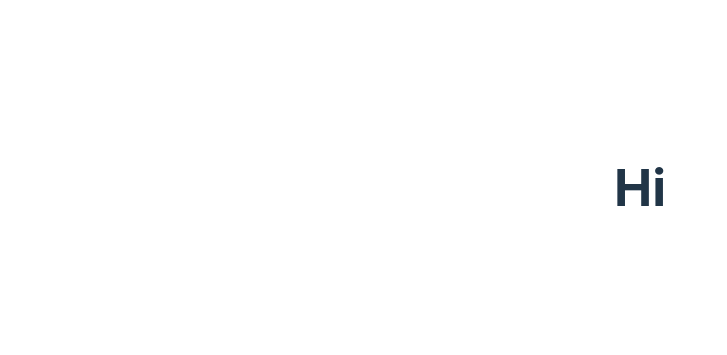
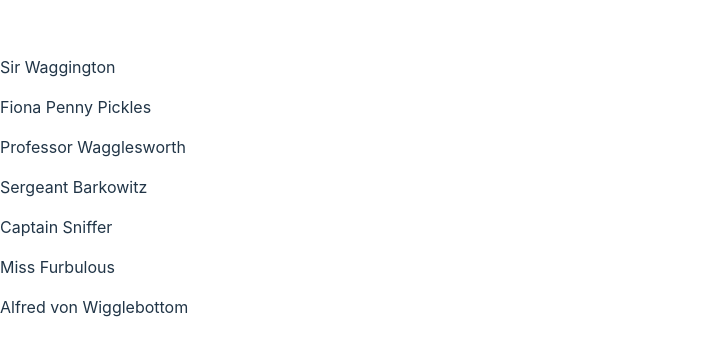
Before and after one commit to Davonne007-TX/Block-24-Workshop-Puppy-Pals-React, a React (Vite) app in the folder puppy-pals/: page / in a window 1280 px wide. Shown: the part 213-568 px from the top of the page, without its empty margins (0-727 px from the left). Built offline with nearby package versions, Linux system fonts and the light colour scheme.

Commit message:
adding puppies

```diff
--- a/puppy-pals/src/App.jsx
+++ b/puppy-pals/src/App.jsx
@@ -1,21 +1,21 @@
-import { useState } from 'react' // you have to invoke this,you have to use it
-import './App.css'
+import { useState } from 'react' // React can intelligently reflect the updated data. To use this feature of a React component, you need to use the useState hook.
 import {puppyList} from './data.js' //adds /imports puppyList array from data.js
 
 function App() {
   const [puppies, setPuppies] = useState(puppyList);
-  console.log([puppies]);
+  console.log("PuppyList:", puppyList);
 
   return (
     <>
-      <div>
-        <h1>Hi</h1>
-
-
-      </div>
-
+      <div className="App">
+        {
+          puppies.map((puppy) => {
+            return <p key={puppy.id}>{puppy.name}</p>;
+         })
+       }
+     </div>
     </>
-  )
-}
+        );//from the return
+}  //last curly for function App()
 
 export default App
```
